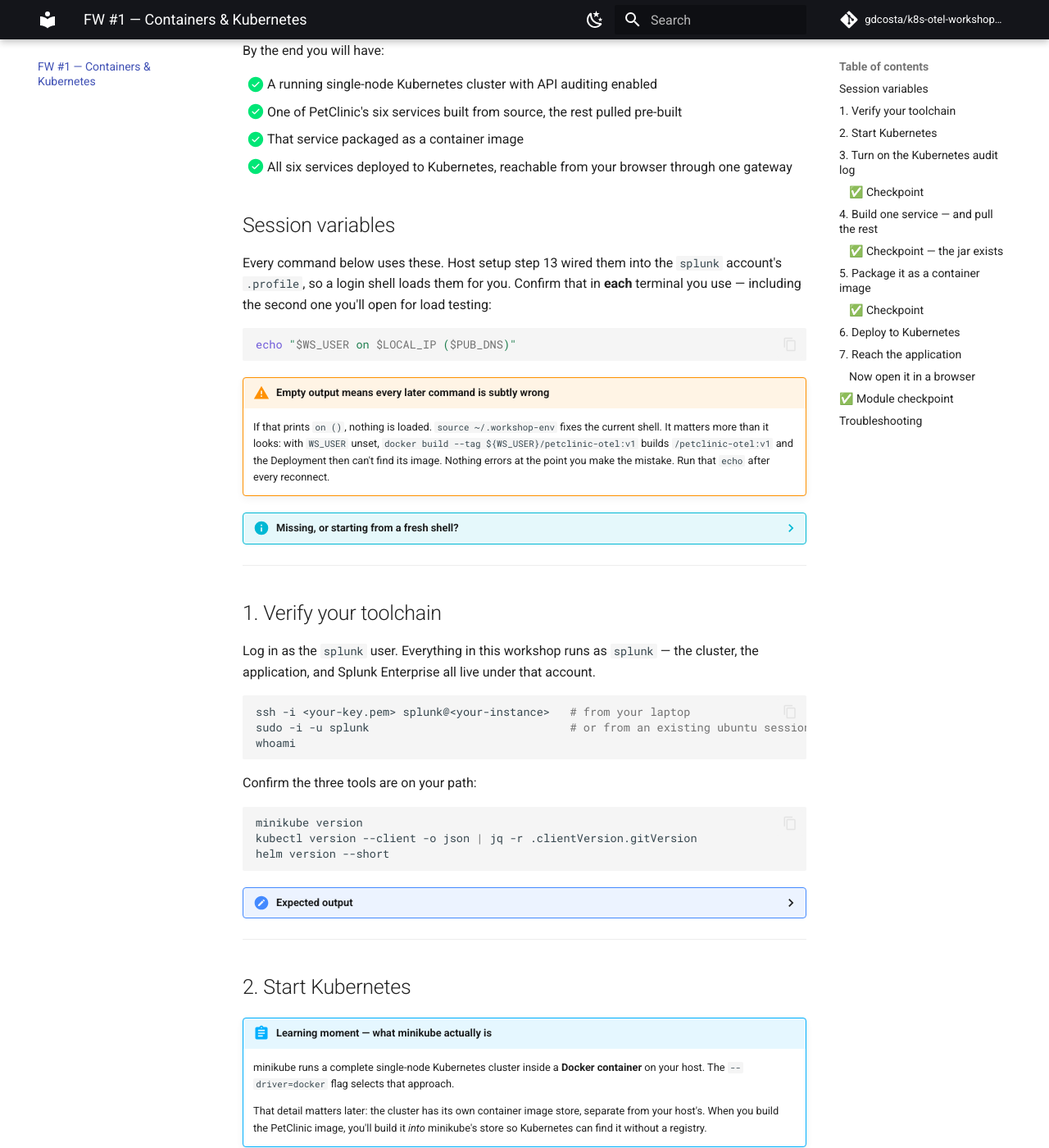
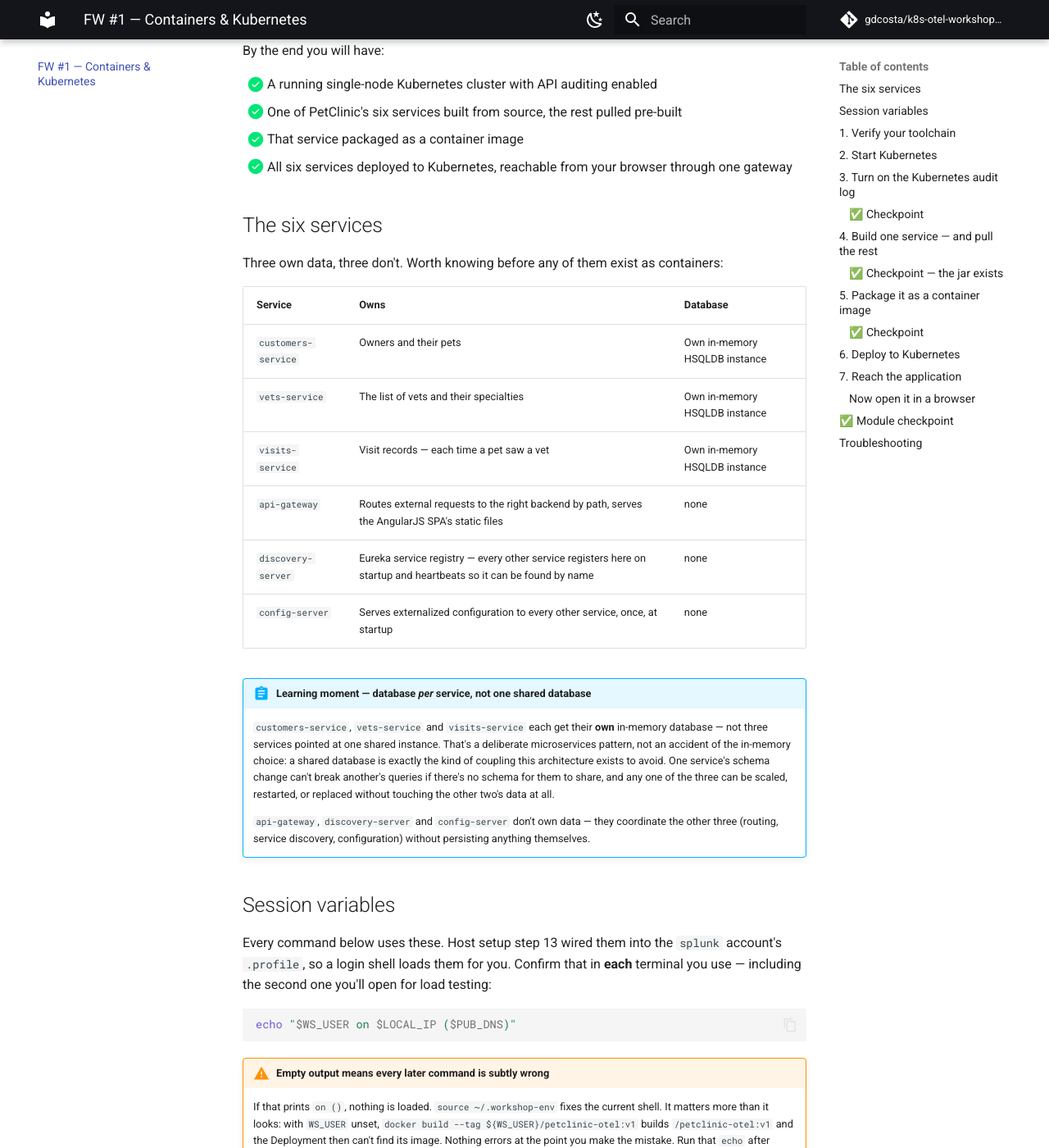
Before and after one commit to gdcosta/k8s-otel-workshop-2026, an MkDocs documentation site: the page built from docs/01-foundational-1/index.md, in a window 1280 px wide and 1400 px high, scrolled down 355 px. Shown: the whole window at 82% size. Built offline with MkDocs 1.6.1 and Material for MkDocs 9.7.7, drawn with Linux system fonts in a browser that asks for light colours; comment, search, counter and statistics services are not loaded.

Commit message:
Document what each of the six services does, and explain the service map's non-PetClinic nodes
Adds a canonical "The six services" section to FW1, right after the
intro checklist and before any build/deploy content — a reader should
know what they're about to deploy before deploying it. Covers the
database-per-service pattern: customers-service, vets-service and
visits-service each own a separate in-memory HSQLDB instance, not a
shared one, and why that's deliberate (avoids the coupling a shared
database creates).

AW1 gets a light touch — a collapsible per-service reminder right
before the six-service patch loop, cross-referencing FW1 rather than
duplicating it, so the checkpoint's six-row output is legible without
flipping back to FW1.

AW2 §3 gets the full treatment, since this is where the service map
lives and where the underlying findings actually came from — the user
looked at their own live map and asked about it directly:

- The three inferred database nodes are confirmed genuinely separate,
  not one shared instance three services happen to connect to — real
  evidence from span data, not inferred from the architecture: distinct
  db.name UUIDs per service, all hsqldb:mem: (in-process, not a network
  call to a shared server).
- discovery-server's self-loop is real and legitimate — Eureka peer
  replication, a standalone Eureka server configured to point at itself
  as its own client, the standard single-node pattern. It renders as a
  generic "localhost" node because the config literally resolves to
  that string rather than the pod's real service name — NOT the same
  localhost as the Zipkin noise AW1 §3 already fixes, and the doc now
  explicitly tells the two apart by port (:8761 vs :9411) rather than
  letting a reader conflate them just because both show the same label.
  The previous version of this section's "Learning moment" box made
  exactly that conflation (blanket claim: any localhost node = Zipkin
  noise) — corrected.
- config-server correctly shows no edges under load — real evidence:
  3,618 requests over 24h, all startup-tied, zero during a sustained
  load test. It lights up on a restart, not on traffic.

mkdocs build --strict clean, docs-standalone/ rebuilt.

Co-Authored-By: Claude Opus 5 <noreply@anthropic.com>
Claude-Session: https://claude.ai/code/session_017VJcDEEspmPvxnbByPw1ju

```diff
--- a/docs/01-foundational-1/index.md
+++ b/docs/01-foundational-1/index.md
@@ -12,6 +12,32 @@ By the end you will have:
 - [x] One of PetClinic's six services built from source, the rest pulled pre-built
 - [x] That service packaged as a container image
 - [x] All six services deployed to Kubernetes, reachable from your browser through one gateway
+
+## The six services
+
+Three own data, three don't. Worth knowing before any of them exist as containers:
+
+| Service | Owns | Database |
+|---|---|---|
+| `customers-service` | Owners and their pets | Own in-memory HSQLDB instance |
+| `vets-service` | The list of vets and their specialties | Own in-memory HSQLDB instance |
+| `visits-service` | Visit records — each time a pet saw a vet | Own in-memory HSQLDB instance |
+| `api-gateway` | Routes external requests to the right backend by path, serves the AngularJS SPA's static files | none |
+| `discovery-server` | Eureka service registry — every other service registers here on startup and heartbeats so it can be found by name | none |
+| `config-server` | Serves externalized configuration to every other service, once, at startup | none |
+
+!!! abstract "Learning moment — database *per* service, not one shared database"
+    `customers-service`, `vets-service` and `visits-service` each get their **own**
+    in-memory database — not three services pointed at one shared instance. That's a
+    deliberate microservices pattern, not an accident of the in-memory choice: a shared
+    database is exactly the kind of coupling this architecture exists to avoid. One
+    service's schema change can't break another's queries if there's no schema for them
+    to share, and any one of the three can be scaled, restarted, or replaced without
+    touching the other two's data at all.
+
+    `api-gateway`, `discovery-server` and `config-server` don't own data — they coordinate
+    the other three (routing, service discovery, configuration) without persisting
+    anything themselves.
 
 ## Session variables
 
```
Also changed, not shown: docs/03-advanced-1/index.md (+10 -0 lines), docs/04-advanced-2/index.md (+51 -8 lines).
